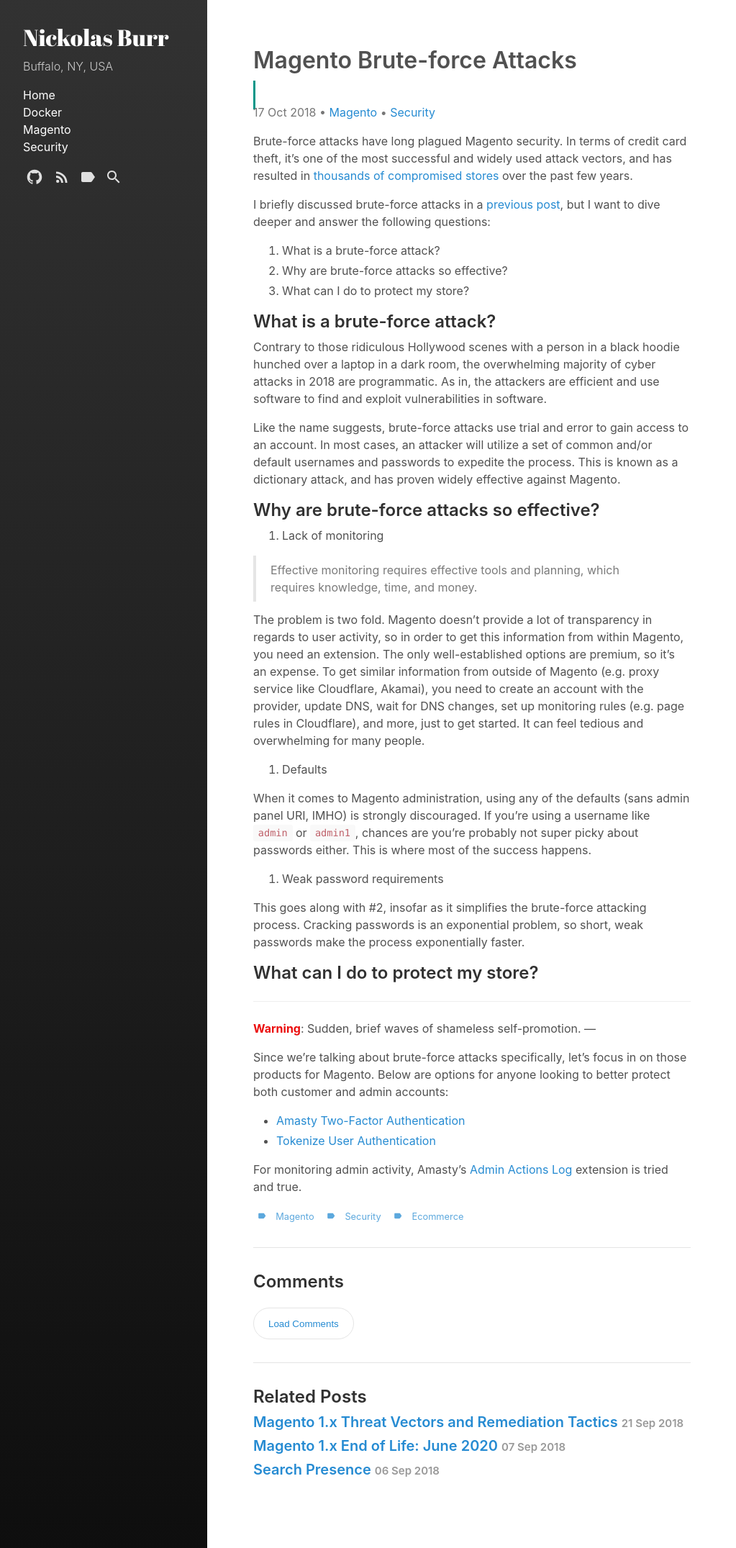
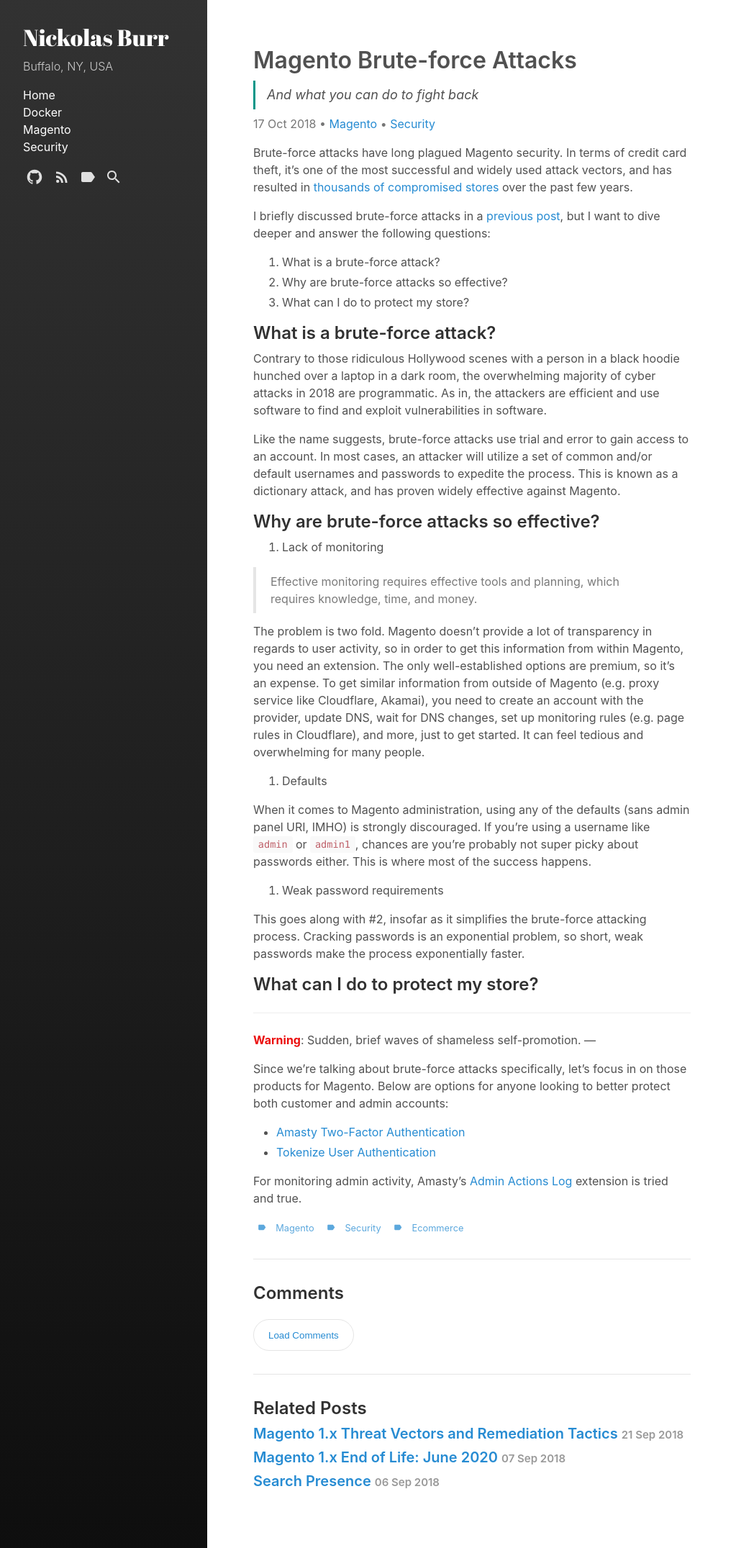
Before and after one commit to nickolasburr/blog, a Jekyll site: the page built from _posts/2018-10-17-magento-1x-brute-force-attacks.md, in a window 1280 px wide. Shown: the whole page at 72% size, without its empty margins (0-1023 px from the left). Built offline with Jekyll 4.4.1, drawn with Linux system fonts in a browser that asks for light colours.

Commit message:
Fix subtitle styles

```diff
--- a/_sass/hydeout/_layout.scss
+++ b/_sass/hydeout/_layout.scss
@@ -198,7 +198,7 @@ body {
     > header {
       color: inherit;
       margin: 0;
-      h1, h2 {
+      h1, h2, h3 {
         color: inherit;
 
         &:last-child {
--- a/_sass/hydeout/_posts.scss
+++ b/_sass/hydeout/_posts.scss
@@ -49,7 +49,7 @@ h3.page-subtitle {
   font-style: italic;
   font-weight: normal;
   line-height: 40px;
-  margin-bottom: 1rem;
+  margin-bottom: 1rem !important;
   margin-top: 0;
   padding-left: 1rem;
 }
```
